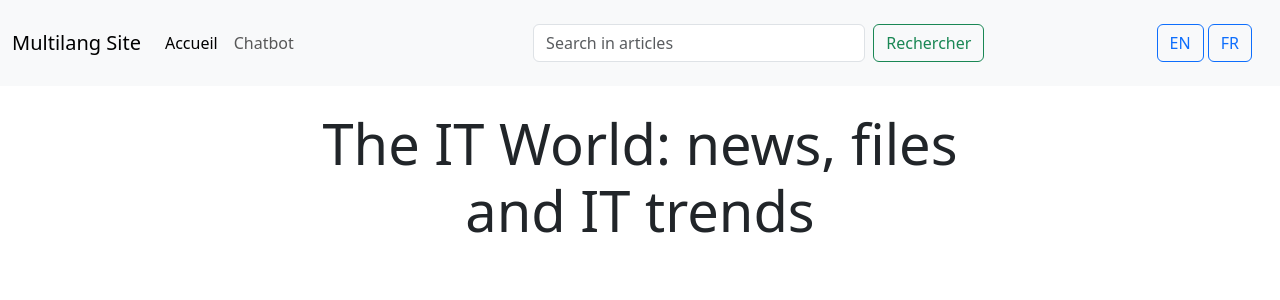
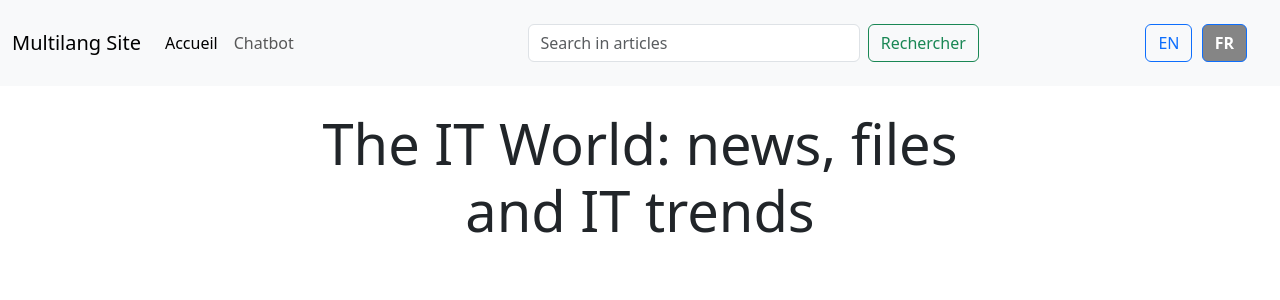
Before and after one commit to ArseniiT/multilang_site1, a Django app: page /fr/ in a window 1280 px wide. Shown: the top 300 px of the page. Run offline with Django 5.2, Linux system fonts and the light colour scheme; data that the repository does not hold is empty; some libraries are stand-ins or nearby versions.

Commit message:
Highlight language switching buttons

```diff
--- a/main/templates/language_switcher.html
+++ b/main/templates/language_switcher.html
@@ -1,7 +1,25 @@
 {% load i18n %}
+
 <form action="{% url 'set_language' %}" method="post" class="language-switcher m-3">
     {% csrf_token %}
     <input name="next" type="hidden" value="{{ redirect_to }}">
-    <button type="submit" name="language" value="en" class="btn btn-outline-primary {% if LANGUAGE_CODE == 'en' %}active{% endif %}">EN</button>
-    <button type="submit" name="language" value="fr" class="btn btn-outline-primary {% if LANGUAGE_CODE == 'fr' %}active{% endif %}">FR</button>
+
+    <button type="submit" name="language" value="en" class="btn mr-3 btn-outline-primary {% if request.LANGUAGE_CODE == 'en' %}active{% endif %}">
+        {% trans "EN" %}
+    </button>
+    <button type="submit" name="language" value="fr" class="btn btn-outline-primary {% if request.LANGUAGE_CODE == 'fr' %}active{% endif %}">
+        {% trans "FR" %}
+    </button>
 </form>
+
+<style>
+    .language-switcher .btn {
+        margin-right: 5px;
+    }
+
+    .language-switcher .btn.active {
+        font-weight: bold;
+        background-color: #858585;
+        color: white;
+    }
+</style>
```
